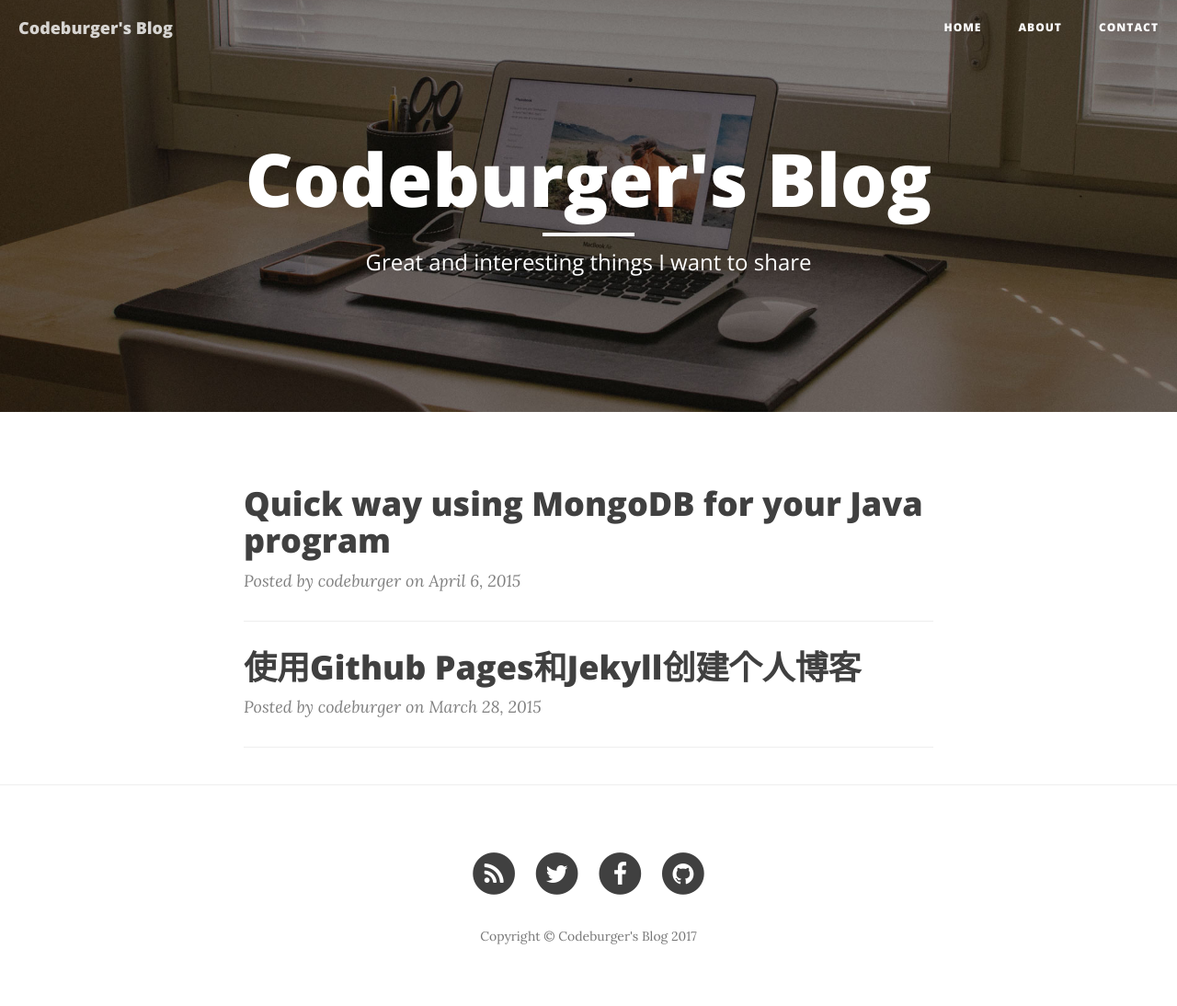
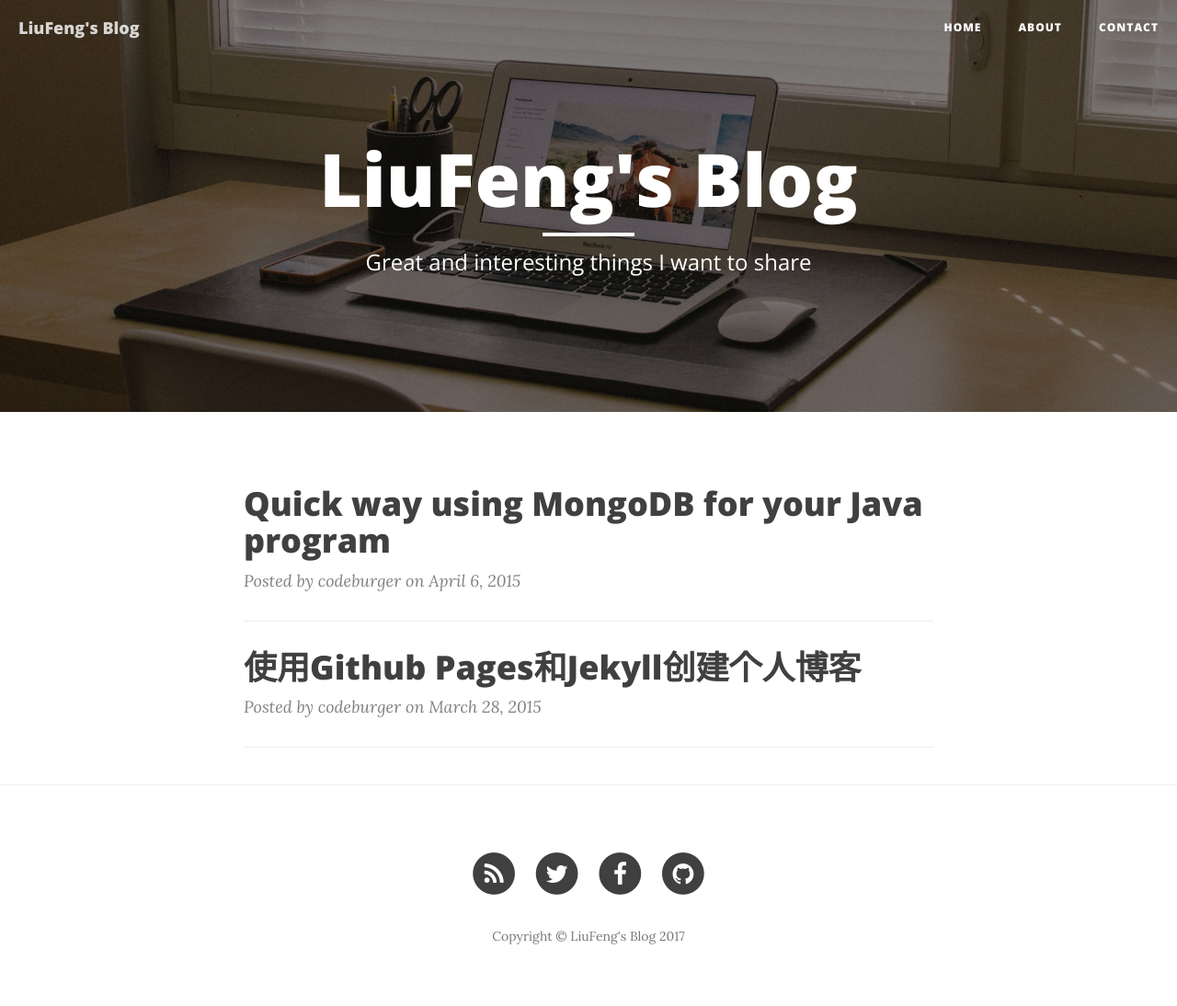
Before and after one commit to mainliufeng/Blog, a Jekyll site: the page built from index.html, in a window 1280 px wide. Shown: the whole page at 92% size. Built offline with Jekyll 4.4.1, drawn with Linux system fonts in a browser that asks for light colours; nearby versions of some CDN libraries; the list of posts is cut into pages by our own code.

Commit message:
codeburger to mainliufeng

```diff
--- a/_config.yml
+++ b/_config.yml
@@ -1,5 +1,5 @@
 # Site settings
-title: "Codeburger's Blog"
+title: "LiuFeng's Blog"
 header-img: img/home-bg.jpg
 email: mainliufeng@gmail.com
 description: "LiuFeng's Blog"
```
